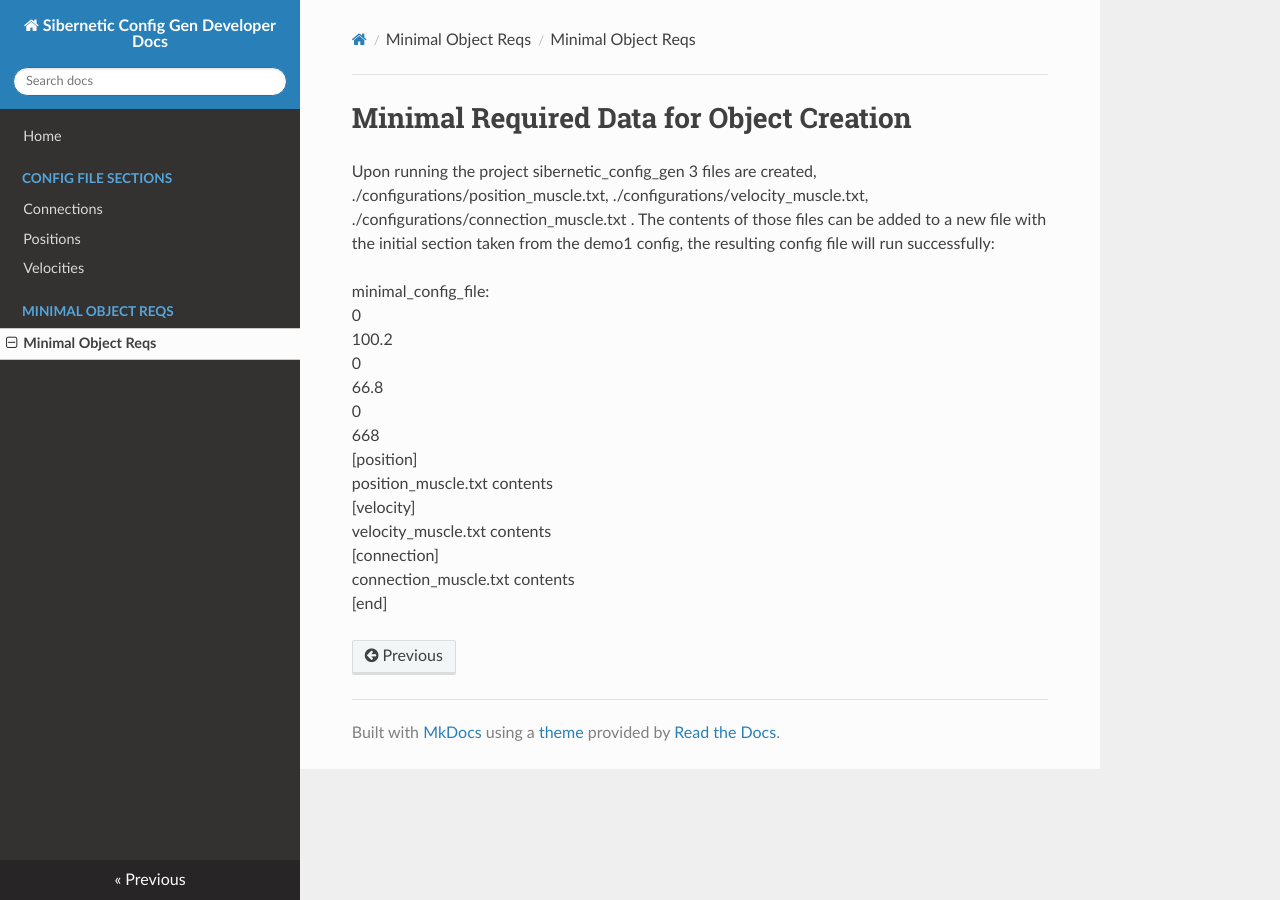
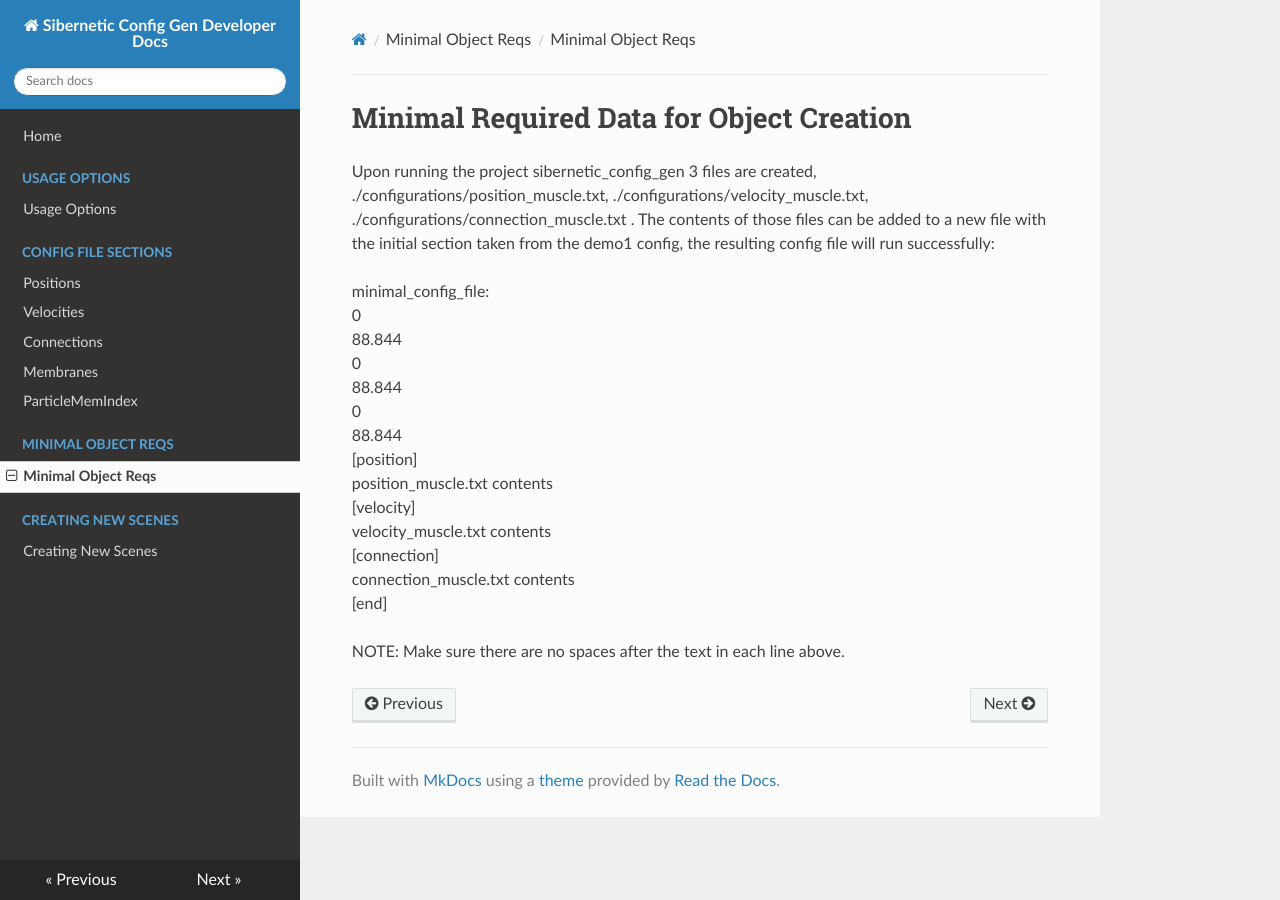
Before and after one commit to nmsutton/sibernetic-config-gen-docs, an MkDocs documentation site: the page built from docs/Minimal_Object_Reqs/minimal_object_reqs.md, in a window 1280 px wide. Built offline with MkDocs 1.6.1, drawn with Linux system fonts in a browser that asks for light colours; nearby versions of some CDN libraries; old or Windows-style settings are respelled for this version of MkDocs.

Commit message:
extended docs explanations

```diff
--- a/docs/Minimal_Object_Reqs/minimal_object_reqs.md
+++ b/docs/Minimal_Object_Reqs/minimal_object_reqs.md
@@ -4,11 +4,11 @@ Upon running the project sibernetic_config_gen 3 files are created, ./configurat
 <br>
 <br>minimal_config_file:
 <br>0
-<br>100.2
+<br>88.844
 <br>0
-<br>66.8
+<br>88.844
 <br>0
-<br>668
+<br>88.844
 <br>[position]
 <br>position_muscle.txt contents
 <br>[velocity]
@@ -16,3 +16,5 @@ Upon running the project sibernetic_config_gen 3 files are created, ./configurat
 <br>[connection]
 <br>connection_muscle.txt contents
 <br>[end]
+<br>
+<br>NOTE: Make sure there are no spaces after the text in each line above.
--- a/mkdocs.yml
+++ b/mkdocs.yml
@@ -2,7 +2,11 @@ site_name: Sibernetic Config Gen Developer Docs
 theme: readthedocs
 pages:
 - [index.md, Home]
-- [Config_File_Sections/connections.md, Config File Sections, Connections]
+- [Usage_Options/usage_options.md, Usage Options, Usage Options]
 - [Config_File_Sections/positions.md, Config File Sections, Positions]
 - [Config_File_Sections/velocities.md, Config File Sections, Velocities]
+- [Config_File_Sections/connections.md, Config File Sections, Connections]
+- [Config_File_Sections/membranes.md, Config File Sections, Membranes]
+- [Config_File_Sections/particle_mem_index.md, Config File Sections, ParticleMemIndex]
 - [Minimal_Object_Reqs/minimal_object_reqs.md, Minimal Object Reqs, Minimal Object Reqs]
+- [Creating_New_Scenes/creating_new_scenes.md, Creating New Scenes, Creating New Scenes]
```
Also changed, not shown: docs/Config_File_Sections/membranes.md (added, +13 -0 lines), docs/Config_File_Sections/particle_mem_index.md (added, +17 -0 lines), docs/Creating_New_Scenes/creating_new_scenes.md (added, +53 -0 lines), docs/Usage_Options/usage_options.md (added, +16 -0 lines), 6 other files.
